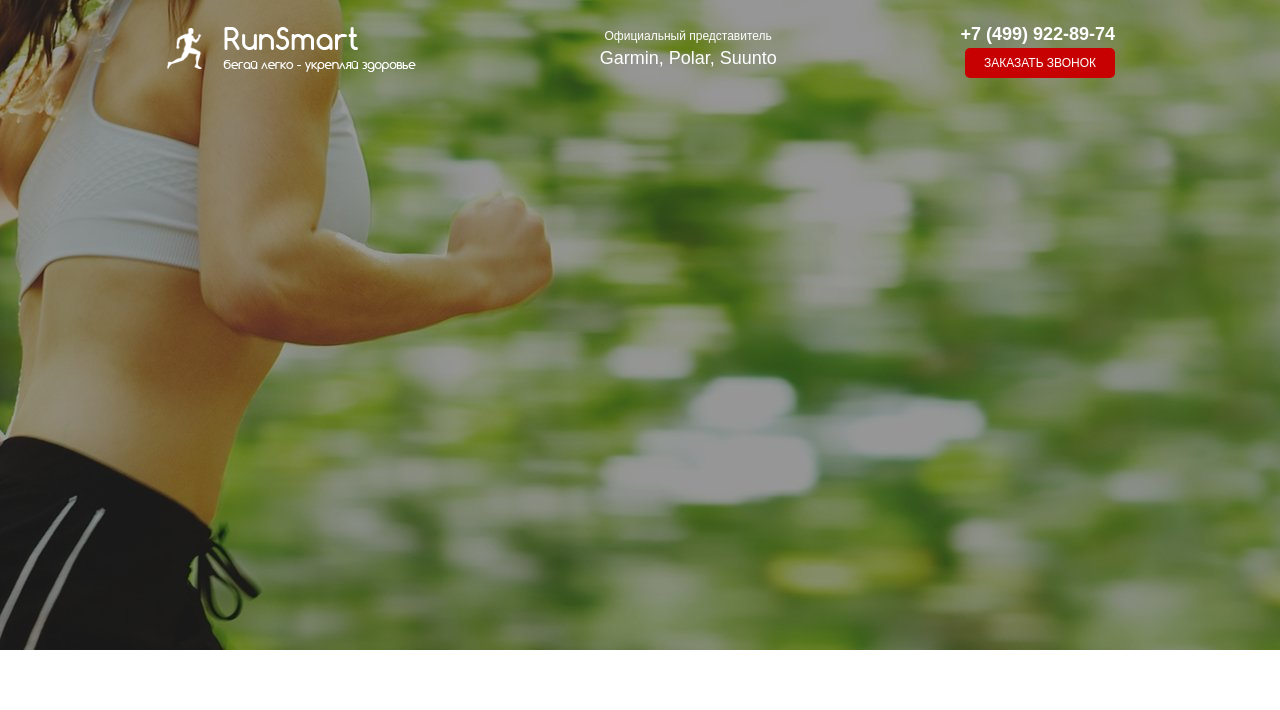
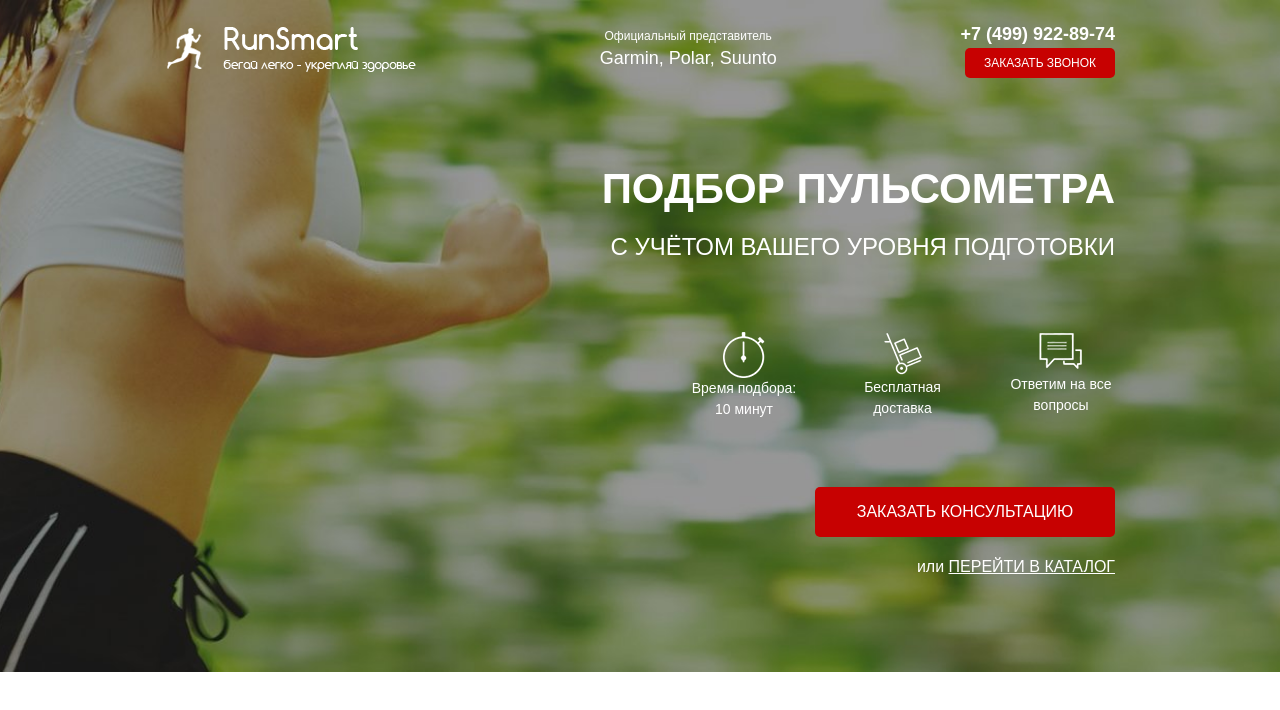
Before and after one commit to Jackoby37/pulse, a website: page src/index.html in a window 1280 px wide. Drawn offline with Linux system fonts and the light colour scheme.

Commit message:
completed first block

```diff
--- a/src/index.html
+++ b/src/index.html
@@ -25,6 +25,36 @@
                     <button class="button">заказать звонок</button>
                 </div>
             </header>
+
+            <div class="promo__wrapper">
+                <h1 class="promo__header">Подбор пульсометра</h1>
+                <h2 class="promo__subheader">с учётом Вашего уровня подготовки</h2>
+
+                <div class="promo__icons">
+                    <div class="promo__icon">
+                        <img src="icons/main_screen/timer.png" alt="timer">
+                        Время подбора:
+                        10 минут
+                    </div>
+                    <div class="promo__icon">
+                        <img src="icons/main_screen/hand_cart.png" alt="hand-cart">
+                        Бесплатная
+                        доставка
+                    </div>
+                    <div class="promo__icon">
+                        <img src="icons/main_screen/messages.png" alt="messages">
+                        Ответим
+                        на все вопросы
+                    </div>
+                </div>
+
+                <button class="button button_main">заказать кОНСУЛЬТАЦИЮ</button>
+                <div class="promo__link">
+                    или
+                    <a href="#">ПЕРЕЙТИ В КАТАЛОГ</a>
+                </div>
+            </div>
+
         </div>
     </div>
 </body>
--- a/src/sass/blocks/_buttons.scss
+++ b/src/sass/blocks/_buttons.scss
@@ -8,4 +8,11 @@
     font-weight: 500;
     text-transform: uppercase;
     color: #ffffff;
+    &_main {
+        margin-top: 67px;
+        width: 300px;
+        height: 50px;
+        font-size: 16px;
+    }
+
 }
--- a/src/sass/blocks/_header.scss
+++ b/src/sass/blocks/_header.scss
@@ -34,4 +34,5 @@
         flex-direction: column;
         align-items: flex-end;
     }
+
 }
--- a/src/sass/blocks/_promo.scss
+++ b/src/sass/blocks/_promo.scss
@@ -2,4 +2,54 @@
     min-height: 650px;
     padding: 21px 0 93px 0;
     background: url(../../img/main.jpg) center (center/cover) no-repeat;
+    &__wrapper {
+        display: flex;
+        flex-direction: column;
+        align-items: flex-end;
+        margin-top: 90px;
+    }
+    &__header {
+        font-size: 42px;
+        font-weight: 700;
+        text-transform: uppercase;
+        color: #ffffff;
+        line-height: 42px;
+    }
+    &__subheader {
+        margin-top: 17px;
+        font-size: 24px;
+        font-weight: 500;
+        text-transform: uppercase;
+        color: #ffffff;
+        line-height: 24px;
+    }
+    &__icons {
+        margin-top: 65px;
+        width: 425px;
+        display: flex;
+        justify-content: space-between;
+    }
+    &__icon {
+        width: 108px;
+        text-align: center;
+        font-size: 14px;
+        font-weight: 500;
+        color: #ffffff;
+        img {
+            display: block;
+            margin-bottom: 20px;
+            margin: 0 auto;
+        }
+    }
+    &__link {
+        font-size: 16px;
+        font-weight: 500;
+        color: #ffffff;
+        margin-top: 18px;
+        a {
+            color: #ffffff;
+            text-transform: uppercase;
+            text-decoration: underline;
+        }
+    }
 }
```
Also changed, not shown: src/css/style.min.css.
